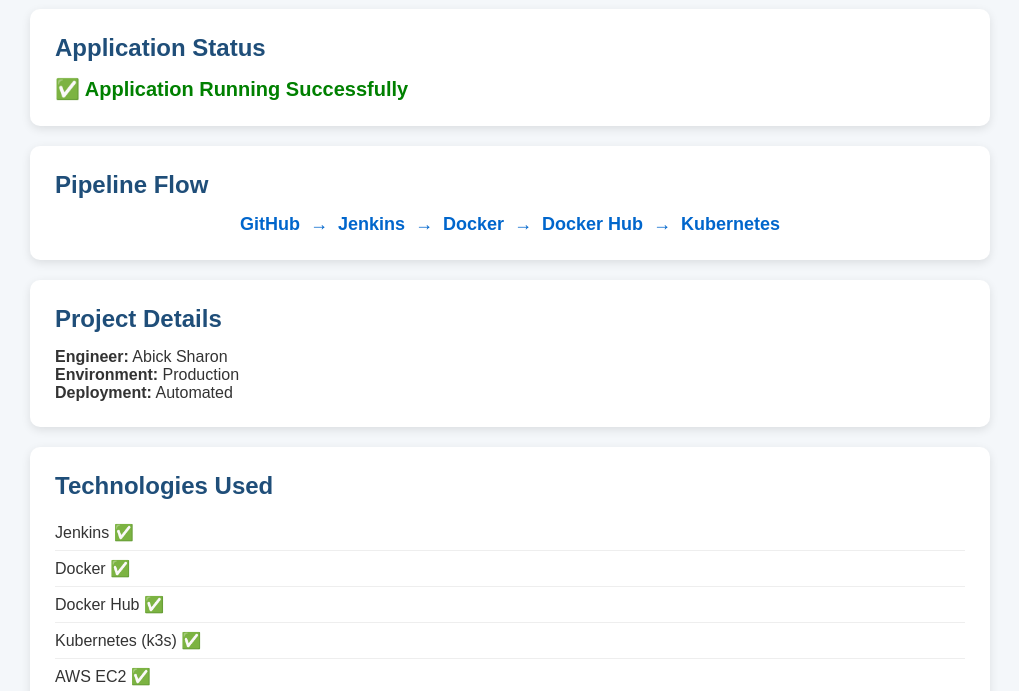
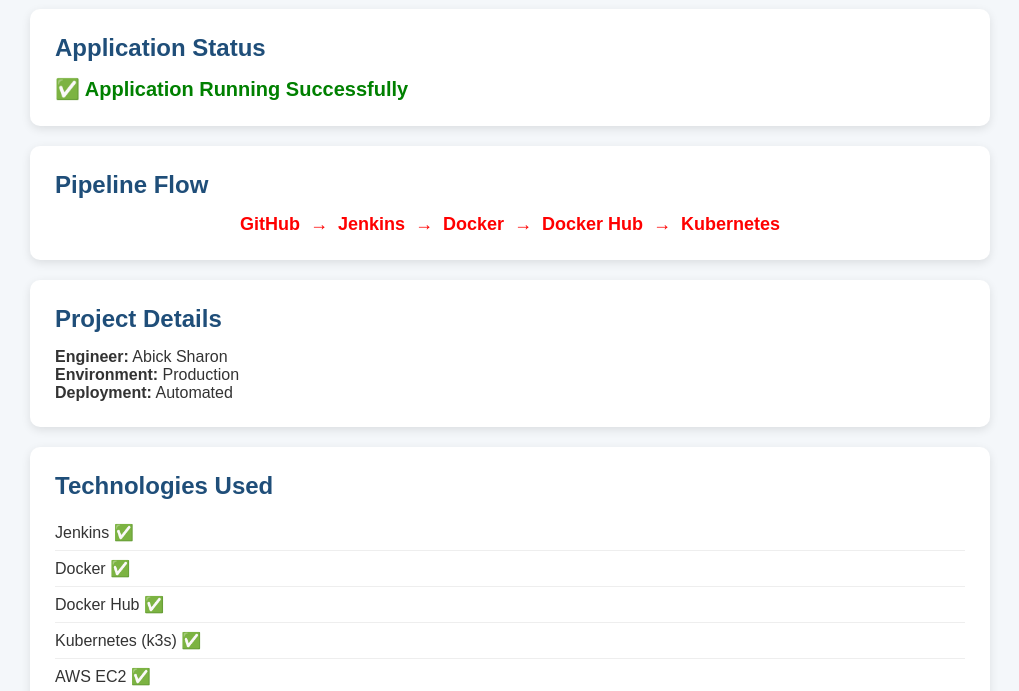
Before and after one commit to Abicksharon/devops-app, a plain HTML site: page index.html in a window 1280 px wide. Shown: the part 109-800 px from the top of the page, without its empty margins (130-1149 px from the left). Drawn offline with Linux system fonts and the light colour scheme.

Commit message:
third commit

```diff
--- a/style.css
+++ b/style.css
@@ -48,7 +48,7 @@ h1 {
     gap: 10px;
     font-weight: bold;
     font-size: 18px;
-    color: #0066cc;
+    color: red;
 }
 
 ul {
```
